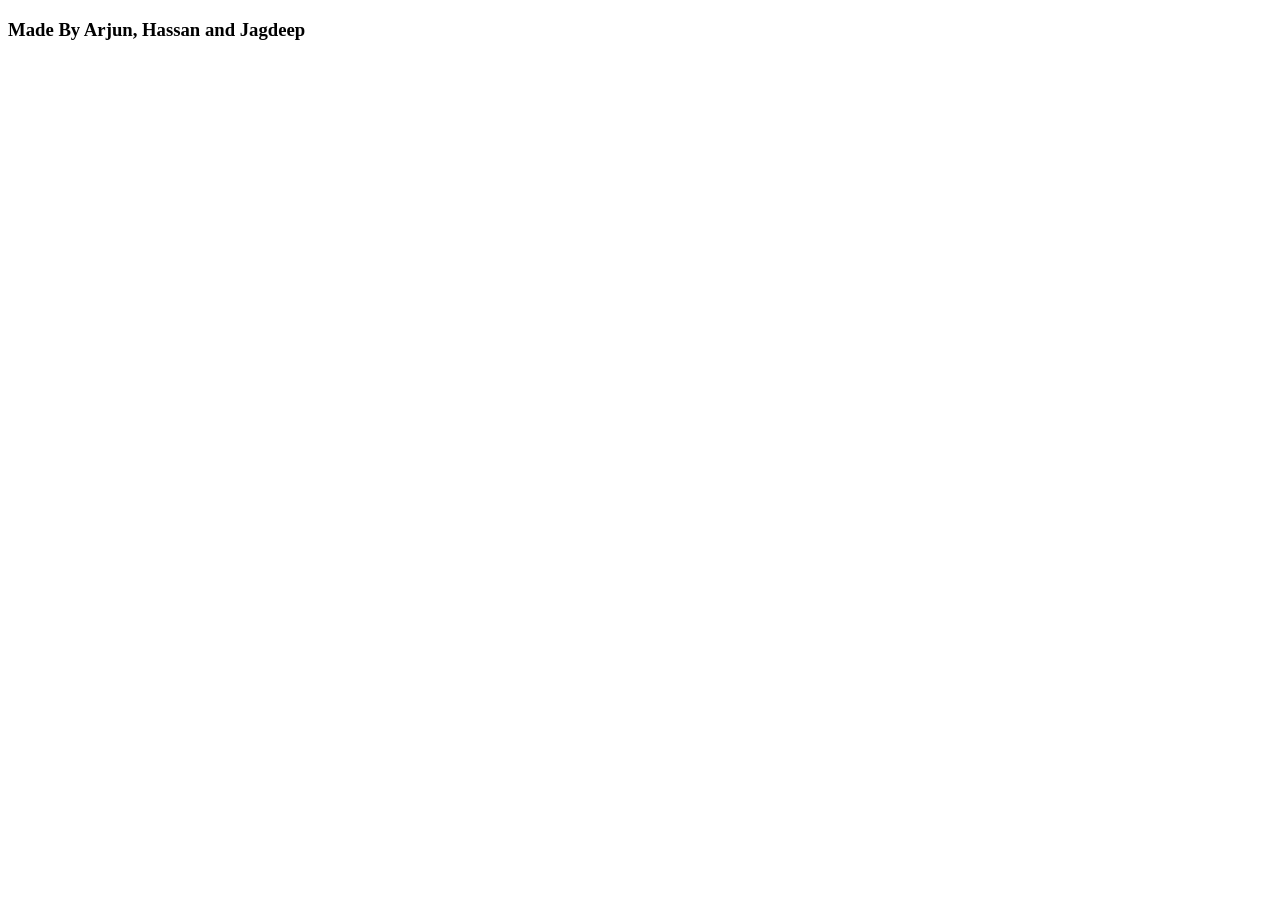
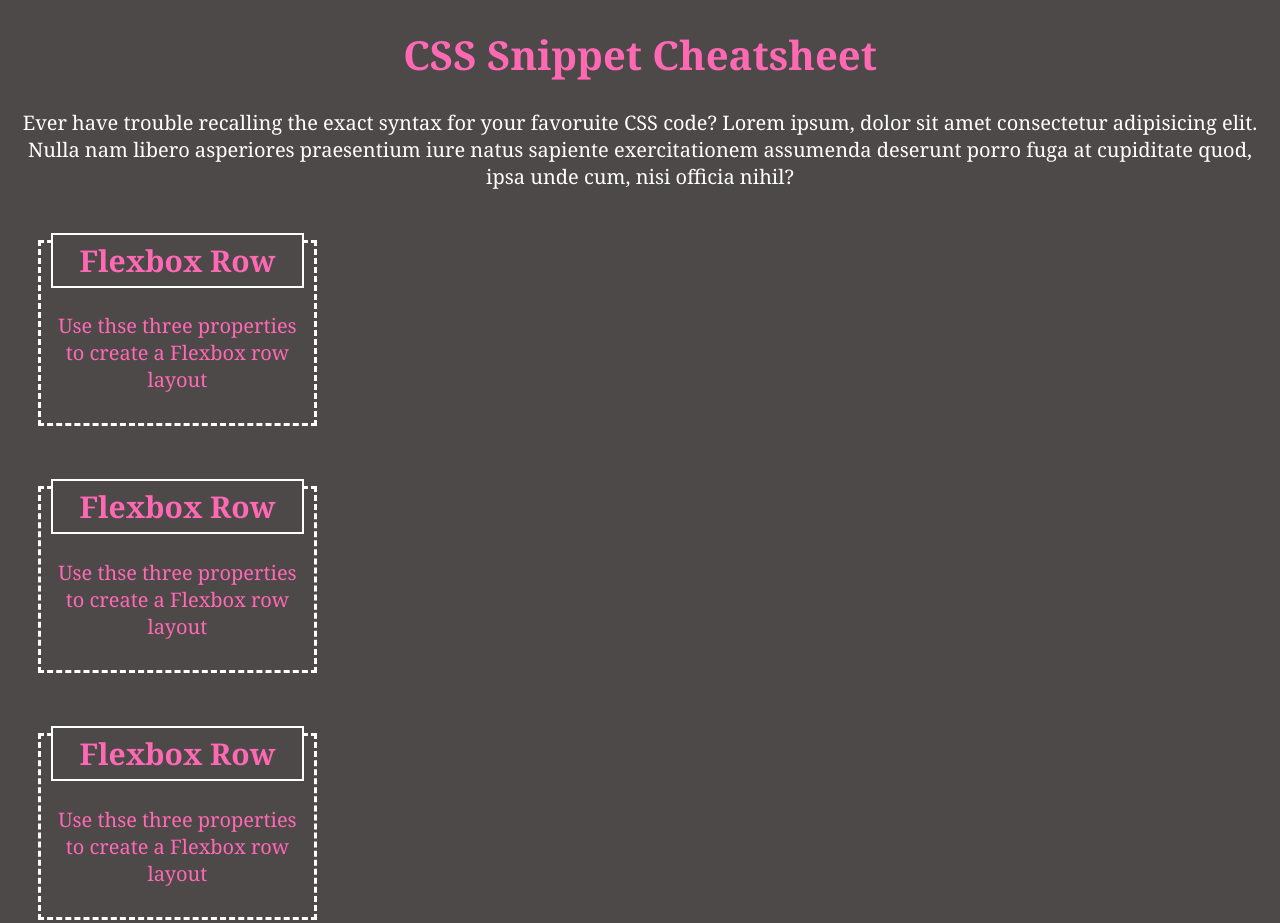
Before and after one commit to arjunkhakh/Mini-Project-2, a plain HTML site: page index.html in a window 1280 px wide. Shown: the top 923 px of the page. Before the commit the page ends 800 px from the top, so only its background shows below. Drawn offline with Linux system fonts and the light colour scheme.

Commit message:
Working on HTML and Style CSS

```diff
--- a/assets/style.css
+++ b/assets/style.css
@@ -1,13 +1,56 @@
 /* To be edited */
 
+:root{
+    --hotpink: hotpink;
+}
+
 body {
-
+    background-color: rgb(77, 73, 73);
+    font-family: Cambria, Cochin, Georgia, Times, 'Times New Roman', serif;
+    font-size: 20px;
 }
 
 header {
+    text-align: center;
+    color: white;
+}
 
+h1 {
+   color: var(--hotpink);
+}
+
+.card {
+    border: dashed white;
+    color: var(--hotpink);
+    flex: 1 0 100px;
+    flex-wrap: wrap;
+    padding: 10px;
+    text-align: center;
+    border-width: 3px;
+    margin: 30px;
+    width: 20%;
+}
+
+.card-header {
+    border: 2px solid white;
+    padding: 5px;
+    position: relative;
+    margin-top: -20px;
+    background-color: rgb(77, 73, 73);
+}
+
+.row {
+    display: flex;
+    flex-direction: row;
+    flex-wrap: wrap;
+}
+
+.column {
+    display: flex;
+    flex-direction: column;
 }
 
 footer {
-
+    text-align: center;
+    color: white;
 }
--- a/index.html
+++ b/index.html
@@ -9,6 +9,30 @@
     <title>Mini Project 2</title>
 </head>
 <body>
+    <header>
+        <h1>CSS Snippet Cheatsheet</h1>
+        <p>Ever have trouble recalling the exact syntax for your favoruite CSS code? Lorem ipsum, dolor sit amet consectetur adipisicing elit. Nulla nam libero asperiores praesentium iure natus sapiente exercitationem assumenda deserunt porro fuga at cupiditate quod, ipsa unde cum, nisi officia nihil?</p>
+    </header>
+
+    <div class="column">
+    <div class="card"">
+        <h2 class="card-header">Flexbox Row</h2>
+
+        <p>Use thse three properties to create a Flexbox row layout</p>
+    </div>
+
+    <div class="card">
+        <h2 class="card-header">Flexbox Row</h2>
+
+        <p>Use thse three properties to create a Flexbox row layout</p>
+    </div>
+
+    <div class="card">
+        <h2 class="card-header">Flexbox Row</h2>
+
+        <p>Use thse three properties to create a Flexbox row layout</p>
+    </div>
+    </div>
 
     <footer>
         <h3>Made By Arjun, Hassan and Jagdeep</h3>
```
